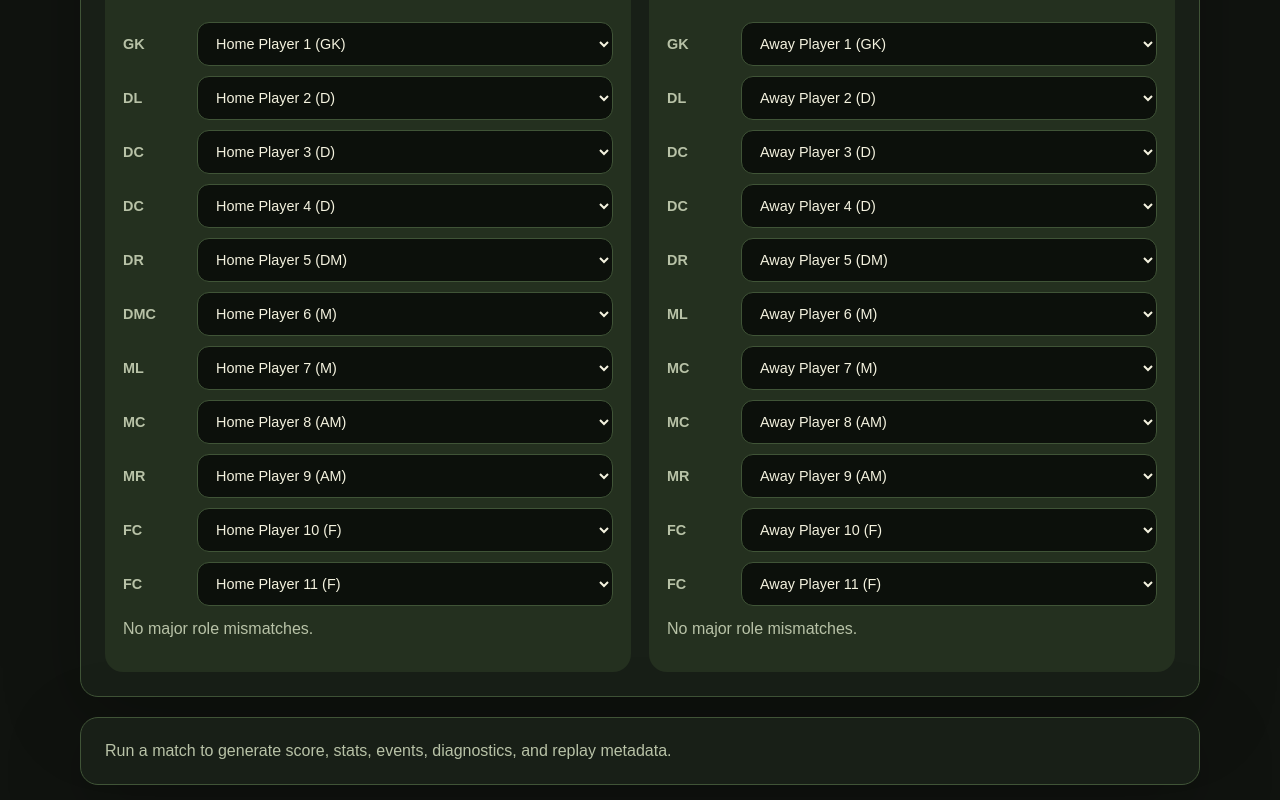
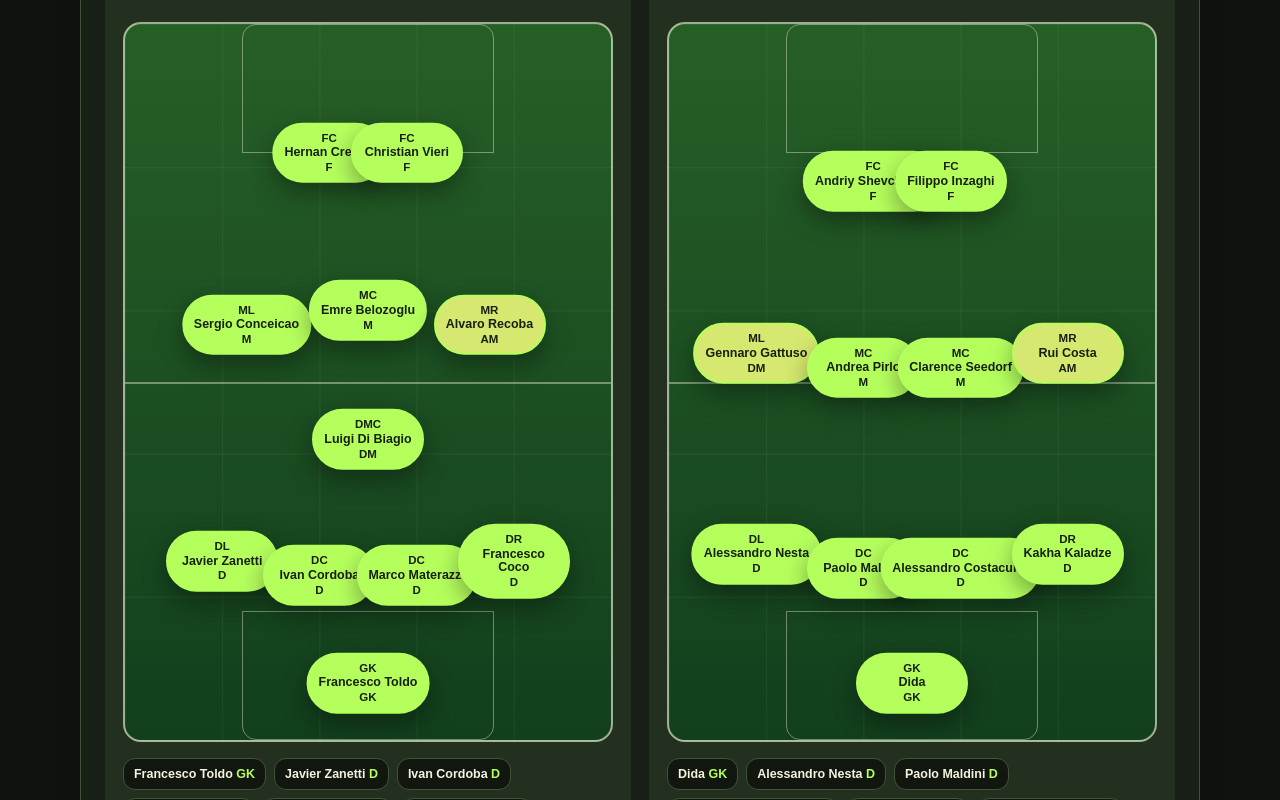
Before and after one commit to xiris/xcm0102, a Next.js app: page / in a window 1280 px wide. Shown: the part 1200-2000 px from the top of the page. Built offline with nearby package versions, Linux system fonts and the light colour scheme.

Commit message:
feat: add visual pitch assignment board

```diff
--- a/app/globals.css
+++ b/app/globals.css
@@ -144,6 +144,117 @@ th:not(:first-child), td:not(:first-child) {
 .assignment-list {
   display: grid;
   gap: 10px;
+  margin-top: 16px;
+}
+
+.pitch-shell {
+  margin: 16px 0;
+}
+
+.pitch-board {
+  aspect-ratio: 0.68;
+  background:
+    linear-gradient(90deg, rgb(255 255 255 / 0.06) 1px, transparent 1px),
+    linear-gradient(rgb(255 255 255 / 0.06) 1px, transparent 1px),
+    linear-gradient(180deg, #265f26, #123f1d);
+  background-size: 20% 20%, 20% 20%, cover;
+  border: 2px solid rgb(244 242 223 / 0.62);
+  border-radius: 18px;
+  min-height: 520px;
+  overflow: hidden;
+  position: relative;
+}
+
+.pitch-line,
+.pitch-box {
+  border: 1px solid rgb(244 242 223 / 0.42);
+  position: absolute;
+  pointer-events: none;
+}
+
+.halfway {
+  left: 0;
+  right: 0;
+  top: 50%;
+}
+
+.defensive-box {
+  border-bottom-left-radius: 14px;
+  border-bottom-right-radius: 14px;
+  bottom: 0;
+  height: 18%;
+  left: 24%;
+  width: 52%;
+}
+
+.attacking-box {
+  border-top-left-radius: 14px;
+  border-top-right-radius: 14px;
+  height: 18%;
+  left: 24%;
+  top: 0;
+  width: 52%;
+}
+
+.pitch-marker {
+  border: 2px solid var(--accent);
+  border-radius: 999px;
+  box-shadow: 0 10px 24px rgb(0 0 0 / 0.35);
+  display: grid;
+  gap: 2px;
+  min-width: 112px;
+  padding: 8px 10px;
+  position: absolute;
+  transform: translate(-50%, -50%);
+  width: auto;
+  z-index: 2;
+}
+
+.pitch-marker span,
+.pitch-marker small {
+  font-size: 0.72rem;
+  line-height: 1;
+}
+
+.pitch-marker strong {
+  font-size: 0.78rem;
+  line-height: 1.1;
+}
+
+.suitability-natural {
+  background: #b5ff5d;
+}
+
+.suitability-acceptable {
+  background: #d6e86f;
+}
+
+.suitability-risky {
+  background: #ffcc66;
+}
+
+.suitability-severe {
+  background: #ff8d7a;
+}
+
+.roster-rail {
+  display: flex;
+  flex-wrap: wrap;
+  gap: 8px;
+  margin-bottom: 16px;
+}
+
+.roster-chip {
+  background: #11170f;
+  border-color: var(--line);
+  color: var(--text);
+  font-size: 0.78rem;
+  padding: 8px 10px;
+  width: auto;
+}
+
+.roster-chip span {
+  color: var(--accent);
 }
 
 .assignment-row {
--- a/src/web/MatchLab.tsx
+++ b/src/web/MatchLab.tsx
@@ -4,13 +4,14 @@ import { FormEvent, useMemo, useState } from 'react';
 import { getFormationGeometry } from '../simulation/formationGeometry';
 import {
   createAssignmentState,
-  replaceAssignment,
+  movePlayerToSlot,
   resetAssignmentsForFormation,
   roleMismatchWarnings,
   type AssignmentState
 } from './assignmentState';
 import { createFormationPreview, type FormationPreview } from './formationPreview';
 import { createMatchResultViewModel } from './matchResultViewModel';
+import { createPitchAssignmentViewModel, type PitchAssignmentViewModel } from './pitchAssignmentViewModel';
 import { buildSimulationPayload, defaultTacticalState } from './tacticalPayload';
 import {
   simulateMatchFromWeb,
@@ -56,6 +57,8 @@ export function MatchLab() {
   const viewModel = useMemo(() => (result ? createMatchResultViewModel(result) : null), [result]);
   const homeFormationPreview = useMemo(() => createFormationPreview(homeFormation, homeAssignments), [homeFormation, homeAssignments]);
   const awayFormationPreview = useMemo(() => createFormationPreview(awayFormation, awayAssignments), [awayFormation, awayAssignments]);
+  const homePitch = useMemo(() => createPitchAssignmentViewModel(homeAssignments), [homeAssignments]);
+  const awayPitch = useMemo(() => createPitchAssignmentViewModel(awayAssignments), [awayAssignments]);
   const homeWarnings = useMemo(() => roleMismatchWarnings(homeAssignments), [homeAssignments]);
   const awayWarnings = useMemo(() => roleMismatchWarnings(awayAssignments), [awayAssignments]);
 
@@ -154,8 +157,8 @@ export function MatchLab() {
       </section>
 
       <section className="panel assignment-grid">
-        <AssignmentEditor title="Home assignments" state={homeAssignments} warnings={homeWarnings} onChange={(slotId, playerId) => setHomeAssignments((current) => replaceAssignment(current, slotId, playerId))} />
-        <AssignmentEditor title="Away assignments" state={awayAssignments} warnings={awayWarnings} onChange={(slotId, playerId) => setAwayAssignments((current) => replaceAssignment(current, slotId, playerId))} />
+        <AssignmentEditor title="Home assignments" state={homeAssignments} pitch={homePitch} warnings={homeWarnings} onMovePlayer={(playerId, slotId) => setHomeAssignments((current) => movePlayerToSlot(current, playerId, slotId))} />
+        <AssignmentEditor title="Away assignments" state={awayAssignments} pitch={awayPitch} warnings={awayWarnings} onMovePlayer={(playerId, slotId) => setAwayAssignments((current) => movePlayerToSlot(current, playerId, slotId))} />
       </section>
 
       {error ? <section className="panel error">{error}</section> : null}
@@ -218,19 +221,75 @@ function FormationPreviewCard({ title, preview }: { title: string; preview: Form
   );
 }
 
-function AssignmentEditor({ title, state, warnings, onChange }: { title: string; state: AssignmentState; warnings: string[]; onChange: (slotId: string, playerId: string) => void }) {
+function AssignmentEditor({
+  title,
+  state,
+  pitch,
+  warnings,
+  onMovePlayer
+}: {
+  title: string;
+  state: AssignmentState;
+  pitch: PitchAssignmentViewModel;
+  warnings: string[];
+  onMovePlayer: (playerId: string, slotId: string) => void;
+}) {
   const slots = getFormationGeometry(state.formation).slots;
   return (
     <article className="assignment-card">
       <div>
         <p className="eyebrow">{title}</p>
-        <h2>{state.formation}</h2>
+        <h2>{pitch.title}</h2>
       </div>
+
+      <div className="pitch-shell" aria-label={`${title} visual pitch`}>
+        <div className="pitch-board">
+          <div className="pitch-line halfway" />
+          <div className="pitch-box defensive-box" />
+          <div className="pitch-box attacking-box" />
+          {pitch.markers.map((marker) => (
+            <button
+              type="button"
+              className={`pitch-marker suitability-${marker.suitability}`}
+              draggable
+              key={marker.slotId}
+              style={{ left: marker.left, top: marker.top }}
+              onDragStart={(event) => event.dataTransfer.setData('text/plain', marker.playerId)}
+              onDragOver={(event) => event.preventDefault()}
+              onDrop={(event) => {
+                event.preventDefault();
+                const playerId = event.dataTransfer.getData('text/plain');
+                if (playerId) onMovePlayer(playerId, marker.slotId);
+              }}
+              title={`Drop a player onto ${marker.label}`}
+            >
+              <span>{marker.label}</span>
+              <strong>{marker.playerName}</strong>
+              <small>{marker.playerPosition}</small>
+            </button>
+          ))}
+        </div>
+      </div>
+
+      <div className="roster-rail" aria-label={`${title} draggable roster`}>
+        {state.players.map((player) => (
+          <button
+            className="roster-chip"
+            draggable
+            key={player.id}
+            type="button"
+            onDragStart={(event) => event.dataTransfer.setData('text/plain', player.id)}
+          >
+            {player.name} <span>{player.position}</span>
+          </button>
+        ))}
+      </div>
+
       <div className="assignment-list">
         {slots.map((slot) => (
           <label className="assignment-row" key={slot.id}>
             <span>{slot.label}</span>
-            <select value={state.assignments[slot.id]} onChange={(event) => onChange(slot.id, event.target.value)}>
+            <select value={state.assignments[slot.id]} onChange={(event) => onMovePlayer(event.target.value, slot.id)}>
               {state.players.map((player) => (
                 <option key={player.id} value={player.id}>{player.name} ({player.position})</option>
               ))}
--- a/src/web/assignmentState.ts
+++ b/src/web/assignmentState.ts
@@ -29,7 +29,38 @@ export type AssignmentState = {
   assignments: Record<string, string>;
 };
 
-const samplePositions: PlayerPosition[] = ['GK', 'D', 'D', 'D', 'DM', 'M', 'M', 'AM', 'AM', 'F', 'F'];
+const inter2002Squad: Array<{ name: string; position: PlayerPosition }> = [
+  { name: 'Francesco Toldo', position: 'GK' },
+  { name: 'Javier Zanetti', position: 'D' },
+  { name: 'Ivan Cordoba', position: 'D' },
+  { name: 'Marco Materazzi', position: 'D' },
+  { name: 'Francesco Coco', position: 'D' },
+  { name: 'Luigi Di Biagio', position: 'DM' },
+  { name: 'Sergio Conceicao', position: 'M' },
+  { name: 'Emre Belozoglu', position: 'M' },
+  { name: 'Alvaro Recoba', position: 'AM' },
+  { name: 'Hernan Crespo', position: 'F' },
+  { name: 'Christian Vieri', position: 'F' }
+];
+
+const milan2002Squad: Array<{ name: string; position: PlayerPosition }> = [
+  { name: 'Dida', position: 'GK' },
+  { name: 'Alessandro Nesta', position: 'D' },
+  { name: 'Paolo Maldini', position: 'D' },
+  { name: 'Alessandro Costacurta', position: 'D' },
+  { name: 'Kakha Kaladze', position: 'D' },
+  { name: 'Gennaro Gattuso', position: 'DM' },
+  { name: 'Andrea Pirlo', position: 'M' },
+  { name: 'Clarence Seedorf', position: 'M' },
+  { name: 'Rui Costa', position: 'AM' },
+  { name: 'Andriy Shevchenko', position: 'F' },
+  { name: 'Filippo Inzaghi', position: 'F' }
+];
+
+const squadsBySide: Record<AssignmentSide, Array<{ name: string; position: PlayerPosition }>> = {
+  home: inter2002Squad,
+  away: milan2002Squad
+};
 const previewAttributes = {
   pace: 12,
   acceleration: 12,
@@ -44,11 +75,10 @@ const previewAttributes = {
 };
 
 export function createSamplePlayers(side: AssignmentSide): AssignmentPlayer[] {
-  const label = side === 'home' ? 'Home' : 'Away';
-  return samplePositions.map((position, index) => ({
+  return squadsBySide[side].map((player, index) => ({
     id: `${side}-p${index + 1}`,
-    name: `${label} Player ${index + 1}`,
-    position,
+    name: player.name,
+    position: player.position,
     attributes: { ...previewAttributes }
   }));
 }
@@ -83,6 +113,30 @@ export function replaceAssignment(state: AssignmentState, slotId: string, player
   };
 }
 
+export function swapAssignments(state: AssignmentState, sourceSlotId: string, targetSlotId: string): AssignmentState {
+  const sourcePlayerId = state.assignments[sourceSlotId];
+  const targetPlayerId = state.assignments[targetSlotId];
+  if (!sourcePlayerId || !targetPlayerId || sourceSlotId === targetSlotId) {
+    return state;
+  }
+  return {
+    ...state,
+    assignments: {
+      ...state.assignments,
+      [sourceSlotId]: targetPlayerId,
+      [targetSlotId]: sourcePlayerId
+    }
+  };
+}
+
+export function movePlayerToSlot(state: AssignmentState, playerId: string, targetSlotId: string): AssignmentState {
+  const sourceSlotId = Object.entries(state.assignments).find(([, assignedPlayerId]) => assignedPlayerId === playerId)?.[0];
+  if (!sourceSlotId) {
+    return replaceAssignment(state, targetSlotId, playerId);
+  }
+  return swapAssignments(state, sourceSlotId, targetSlotId);
+}
+
 export function resetAssignmentsForFormation(state: AssignmentState, formation: Formation): AssignmentState {
   return {
     ...state,
--- /dev/null
+++ b/src/web/pitchAssignmentViewModel.ts
@@ -0,0 +1,60 @@
+import { getFormationGeometry } from '../simulation/formationGeometry';
+import { scoreRoleSuitability } from '../simulation/roleSuitability';
+import type { PlayerPosition } from './simulationClient';
+import type { AssignmentState } from './assignmentState';
+
+export type PitchSuitability = 'natural' | 'acceptable' | 'risky' | 'severe';
+
+export type PitchAssignmentMarker = {
+  slotId: string;
+  label: string;
+  role: PlayerPosition;
+  playerId: string;
+  playerName: string;
+  playerPosition: PlayerPosition;
+  left: string;
+  top: string;
+  suitability: PitchSuitability;
+};
+
+export type PitchAssignmentViewModel = {
+  title: string;
+  markers: PitchAssignmentMarker[];
+};
+
+export function createPitchAssignmentViewModel(state: AssignmentState): PitchAssignmentViewModel {
+  const geometry = getFormationGeometry(state.formation);
+  const playersById = new Map(state.players.map((player) => [player.id, player]));
+  return {
+    title: `${teamTitle(state.side)} · ${state.formation}`,
+    markers: geometry.slots.map((slot) => {
+      const playerId = state.assignments[slot.id];
+      const player = playerId ? playersById.get(playerId) : undefined;
+      if (!player || !playerId) {
+        throw new Error(`Missing assignment for slot ${slot.id}`);
+      }
+      return {
+        slotId: slot.id,
+        label: slot.label,
+        role: slot.role,
+        playerId,
+        playerName: player.name,
+        playerPosition: player.position,
+        left: `${slot.point.y}%`,
+        top: `${100 - slot.point.x}%`,
+        suitability: suitabilityLabel(scoreRoleSuitability(player, slot.role))
+      };
+    })
+  };
+}
+
+function teamTitle(side: AssignmentState['side']): string {
+  return side === 'home' ? 'Internazionale 2002' : 'Milan 2002';
+}
+
+function suitabilityLabel(score: number): PitchSuitability {
+  if (score >= 0.95) return 'natural';
+  if (score >= 0.7) return 'acceptable';
+  if (score >= 0.45) return 'risky';
+  return 'severe';
+}
```
Also changed, not shown: scripts/run-mission-tests.ts (+24 -0 lines), 5 other files (tests, documents, lock files or other folders).
